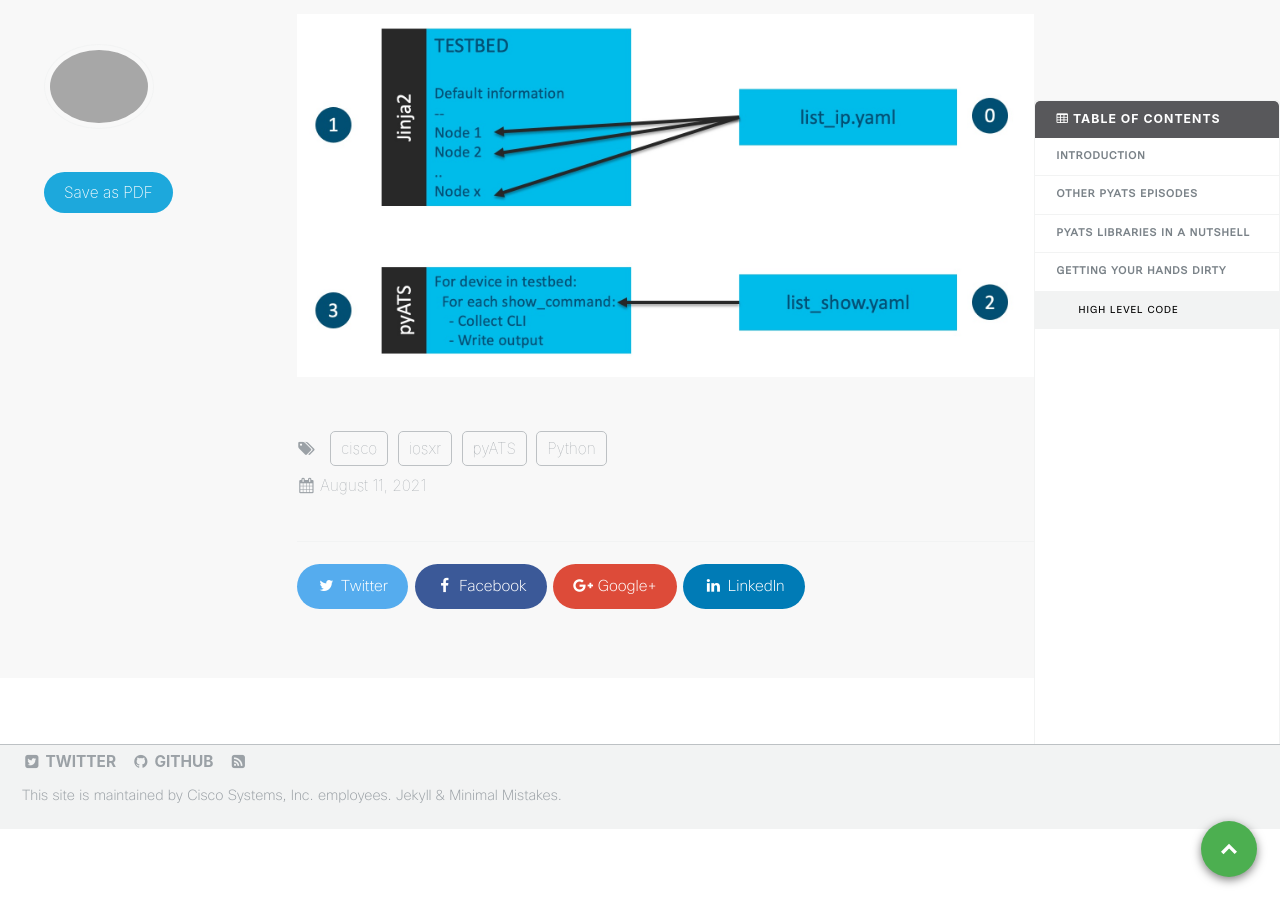
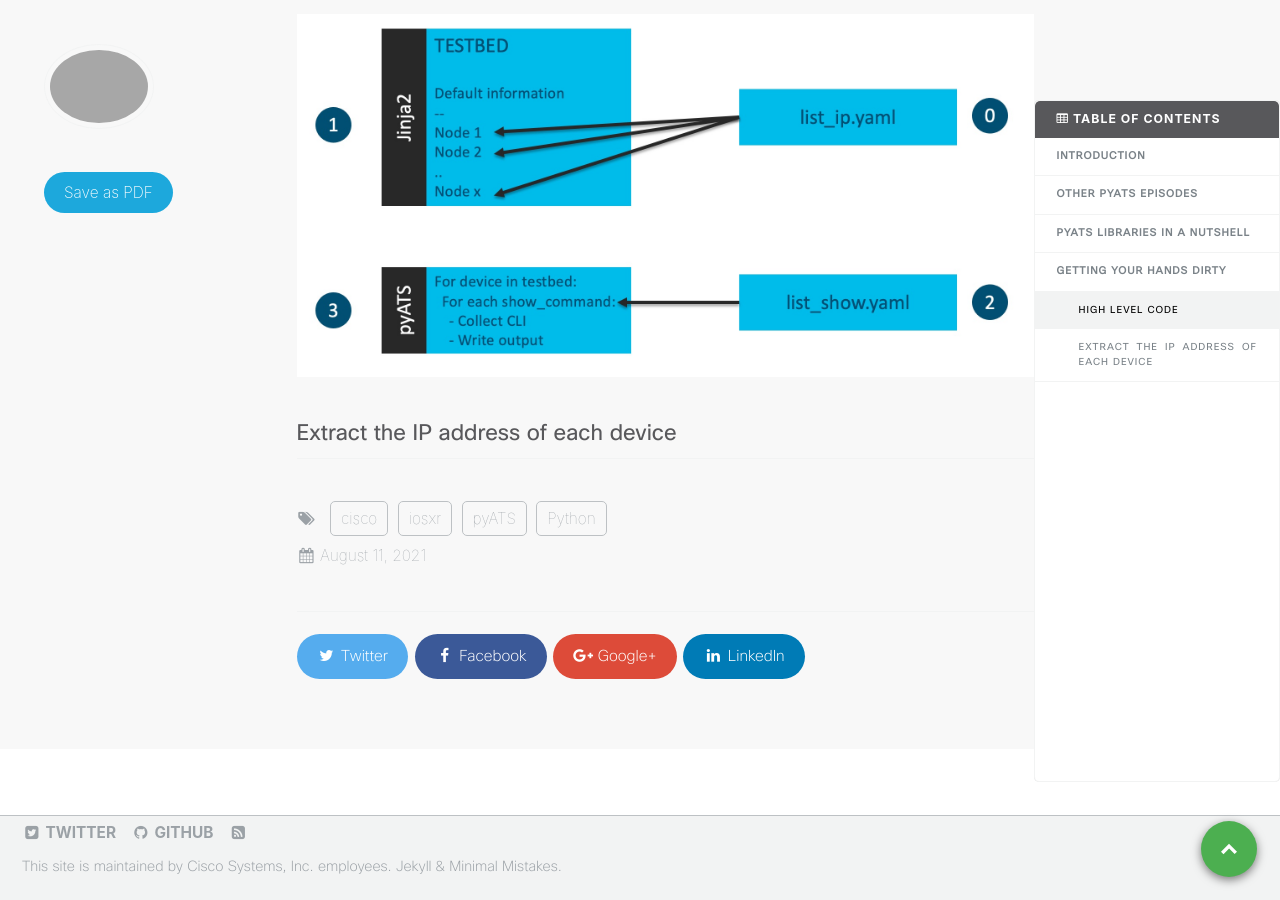
Before and after one commit to xrdocs/programmability, a Jekyll site: the page built from _tutorials/pyats-series-collecting-many-show-commands.md, in a window 1280 px wide and 900 px high, scrolled down 2495 px. Built offline with Jekyll 4.4.1, drawn with Linux system fonts in a browser that asks for light colours; comment, search, counter and statistics services are not loaded.

Commit message:
detailing

```diff
--- a/_tutorials/pyats-series-collecting-many-show-commands.md
+++ b/_tutorials/pyats-series-collecting-many-show-commands.md
@@ -154,3 +154,5 @@ The below diagram presents the high level code. In a nutshell:
 * 3) python logic to collect each command and write the output
 
 ![high_level_code_v2.jpg]({{site.baseurl}}/images/high_level_code_v2.jpg){: .align-center}
+
+## Extract the IP address of each device
```
